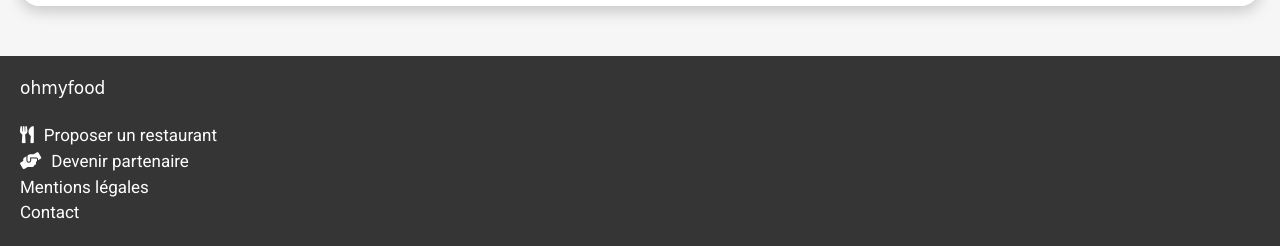
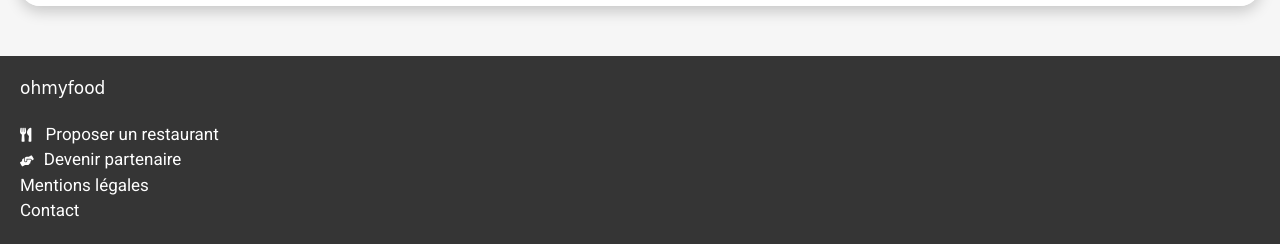
Before and after one commit to lokkotara/GregoryFlorand_3_29102020, a website: page www/index.html in a window 1280 px wide. Shown: the part 1940-2186 px from the top of the page. Drawn offline with Linux system fonts and the light colour scheme; a web font is replaced by a local one.

Commit message:
bugfix ensemble

```diff
--- a/gulpfile.js
+++ b/gulpfile.js
@@ -17,7 +17,8 @@
       baseDir : "./www"
     }
   });
-  gulp.watch("./scss/*.scss", scss2css);
+  gulp.watch("./scss/main.scss", scss2css);
+  gulp.watch("./scss/elements/*.scss", scss2css);
   gulp.watch("./www/").on("change", browserSync.reload);
 }
 
--- a/scss/elements/footer.scss
+++ b/scss/elements/_footer.scss
@@ -17,16 +17,14 @@
       font-weight: 600;
       padding-bottom: 0.5rem;
     }
-  }
-  .Icon::before {
-    font-family: "Font Awesome 5 Free";
-    font-weight: 900;
-    padding-right: 1rem;
-  }
-  .Ustensils::before {
-    content: "\f2e7";
-  }
-  .Helping::before {
-    content: "\f4c4";
+    i {
+      padding-right: 1rem;
+    }
+    .Ustensils {
+      font-size: 1.4rem;
+    }
+    .Helping {
+      font-size: 1.1rem;
+    }
   }
 }
--- a/scss/elements/operation.scss
+++ b/scss/elements/_operation.scss
@@ -30,8 +30,7 @@
       color: white;
       display: flex;
       text-align: center;
-      position: relative;
-      right: 1rem;
+      margin-left: -1rem;
       width: 2.2rem;
       height: 2.2rem;
       padding: 1rem;
--- a/scss/elements/restaurants.scss
+++ b/scss/elements/_restaurants.scss
@@ -66,6 +66,7 @@
   &:hover {
     background: $Gradient-Color-Alt;
     background-clip: text;
+    -webkit-background-clip: text;
     color: transparent;
     font-weight: 900;
   }
--- a/www/index.html
+++ b/www/index.html
@@ -114,8 +114,8 @@
     <footer>
       <ul>
         <li><p class="FooterTitle">ohmyfood</p></li>
-        <li><a class="Icon Ustensils" href="#">Proposer un restaurant</a></li>
-        <li><a class="Icon Helping" href="#">Devenir partenaire</a></li>
+        <li><a href="#"><i class="fas fa-utensils Ustensils"></i> Proposer un restaurant</a></li>
+        <li><a href="#"><i class="fas fa-hands-helping Helping"></i>Devenir partenaire</a></li>
         <li><a href="#">Mentions légales</a></li>
         <li><a href="mailto:contact@ohmyfood.fr">Contact</a></li>
       </ul>
```
Also changed, not shown: scss/elements/_header.scss (renamed from scss/elements/header.scss), scss/elements/_heading.scss (renamed from scss/elements/heading.scss), scss/elements/_loading.scss (renamed from scss/elements/loading.scss), scss/elements/_location.scss (renamed from scss/elements/location.scss), scss/elements/_menu.scss (renamed from scss/elements/menu.scss), scss/main.scss (line endings or trailing spaces), www/css/main.css.
